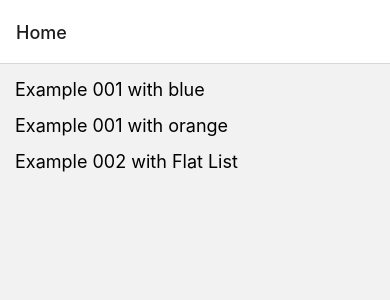
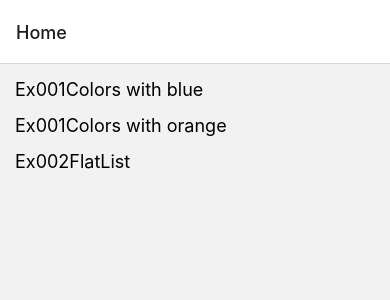
Before and after one commit to edwardtanguay/reactnative-learn-showcase, a React Native app: screen /Home in a window 390 px wide. Shown: the top 300 px of the page. Built offline with nearby package versions, Linux system fonts and the light colour scheme.

Commit message:
three pages

```diff
--- a/screens/Home.tsx
+++ b/screens/Home.tsx
@@ -33,7 +33,7 @@ export const Home = ({ navigation }: IProps) => {
 					});
 				}}
 			>
-				<Text style={styles.link}>Example 001 with blue</Text>
+				<Text style={styles.link}>Ex001Colors with blue</Text>
 			</TouchableOpacity>
 			<TouchableOpacity
 				onPress={() => {
@@ -43,14 +43,14 @@ export const Home = ({ navigation }: IProps) => {
 					});
 				}}
 			>
-				<Text style={styles.link}>Example 001 with orange</Text>
+				<Text style={styles.link}>Ex001Colors with orange</Text>
 			</TouchableOpacity>
 			<TouchableOpacity
 				onPress={() => {
 					navigation.navigate("Ex002FlatList");
 				}}
 			>
-				<Text style={styles.link}>Example 002 with Flat List</Text>
+				<Text style={styles.link}>Ex002FlatList</Text>
 			</TouchableOpacity>
 		</View>
 	);
```
